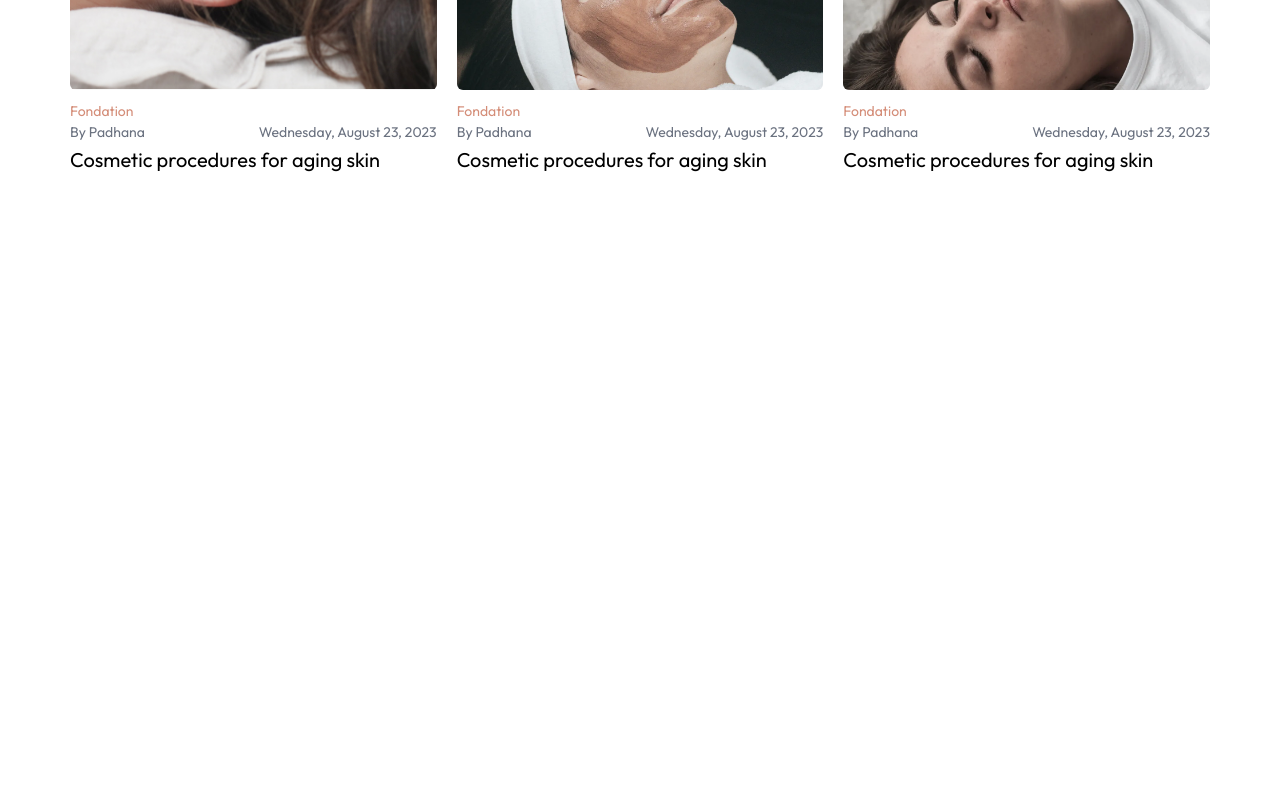
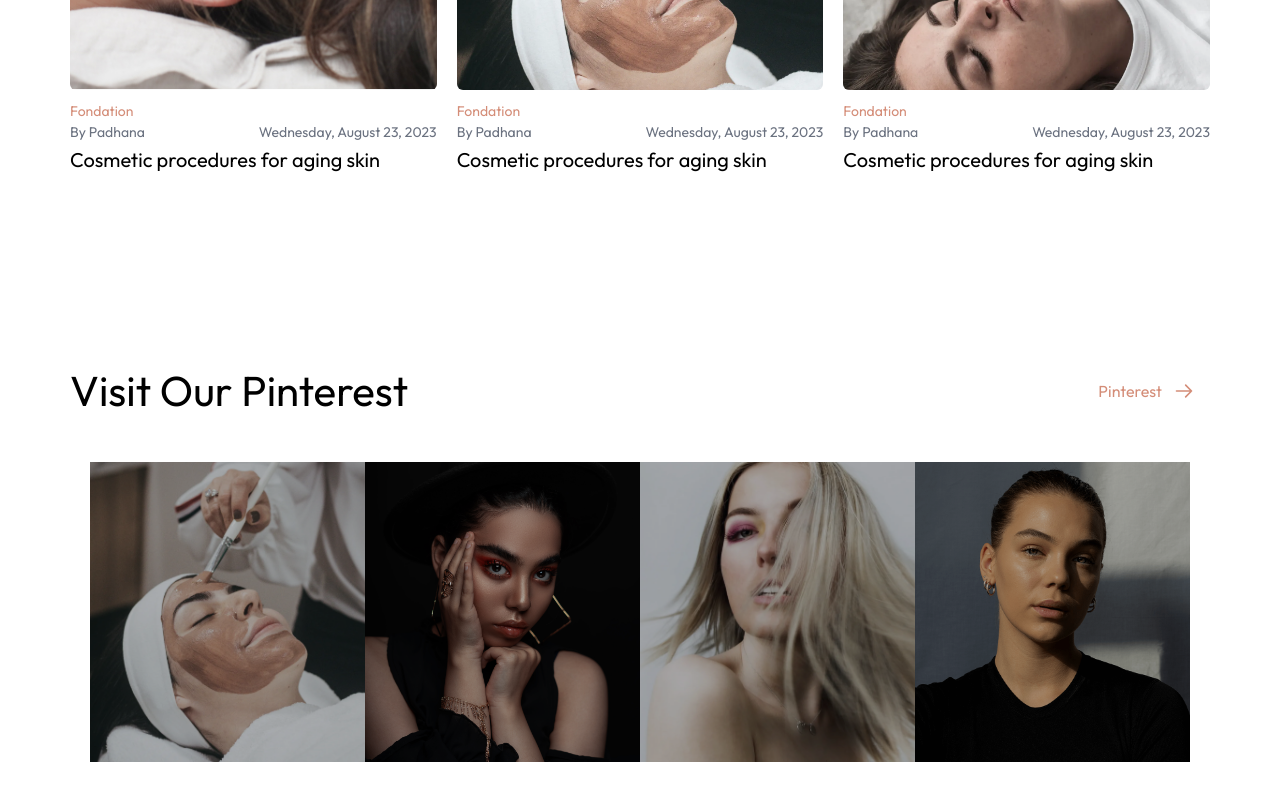
Before and after one commit to Abdullah-167/make-up, a Next.js app: page / in a window 1280 px wide. Shown: the part 3714-4514 px from the top of the page. Before the commit the page ends 3993 px from the top, so only its background shows below. Built offline with nearby package versions, Linux system fonts and the light colour scheme.

Commit message:
commit done

```diff
--- /dev/null
+++ b/src/Components/Common/Instagram.tsx
@@ -0,0 +1,85 @@
+import Image from 'next/image';
+import { useState } from 'react';
+import { BsPinterest } from 'react-icons/bs';
+import Container from './Layout/Container';
+
+const Instagram = () => {
+    const [hoveredIndex, setHoveredIndex] = useState(null);
+
+    const handleHover = (index: any) => {
+        setHoveredIndex(index);
+    };
+
+    return (
+        <section>
+            <Container>
+                <div className='py-20'>
+                    <div className='flex justify-between items-center'>
+                        <span className='text-[42px] text-center sm:text-left'>
+                            Visit Our Pinterest
+                        </span>
+                        <div className="relative cursor-pointer inline-flex items-center justify-start py-3 pl-4 pr-12 overflow-hidden  text-[#D48D78] transition-all duration-150 ease-in-out rounded hover:pl-10 hover:pr-6 group">
+                            <span className="absolute bottom-0 left-0 w-full h-1 transition-all duration-150 ease-in-out group-hover:h-full"></span>
+                            <span className="absolute right-0 pr-4 duration-500 ease-out group-hover:translate-x-12">
+                                <svg className="w-5 h-5 text-[#D48D78]" fill="none" stroke="currentColor" viewBox="0 0 24 24" xmlns="http://www.w3.org/2000/svg"><path stroke-linecap="round" stroke-linejoin="round" stroke-width="2" d="M14 5l7 7m0 0l-7 7m7-7H3"></path></svg>
+                            </span>
+                            <span className="absolute left-0 pl-2.5 -translate-x-12 group-hover:translate-x-0 ease-out duration-500">
+                                <svg className="w-5 h-5 text-tertiary" fill="none" stroke="currentColor" viewBox="0 0 24 24" xmlns="http://www.w3.org/2000/svg"><path stroke-linecap="round" stroke-linejoin="round" stroke-width="2" d="M14 5l7 7m0 0l-7 7m7-7H3"></path></svg>
+                            </span>
+                            <span className="relative w-full text-left transition-colors duration-500 ease-in-out group-hover:text-tertiary">Pinterest</span>
+                        </div>
+                    </div>
+                    <div className="grid grid-cols-1 sm:grid-cols-2 md:grid-cols-4  pt-10 px-5">
+                        {images.map((item, index) => {
+                            return (
+                                <div
+                                    key={index}
+                                    className="relative overflow-hidden cursor-pointer py-5 sm:py-0"
+                                    onMouseEnter={() => handleHover(index)}
+                                    onMouseLeave={() => handleHover(null)}
+                                >
+                                    <Image
+                                        src={item.img}
+                                        alt={item.alt}
+                                        className="w-full h-auto max-h-[300px] min-h-[300px] object-cover"
+                                        width={500}
+                                        height={500}
+                                    />
+                                    <div className="absolute inset-0 flex justify-center items-center bg-black bg-opacity-30 hover:transition-all hover:duration-500 ease-in-out"></div>
+                                    {hoveredIndex === index && (
+                                        <div className="absolute inset-0 flex justify-center items-center hover:bg-black hover:bg-opacity-60 hover:transition-all hover:duration-500 ease-in-out">
+                                            <div className="transition-all duration-500 text-tertiary opacity-60">
+                                                <BsPinterest size={50} />
+                                            </div>
+                                        </div>
+                                    )}
+                                </div>
+                            );
+                        })}
+                    </div>
+                </div>
+            </Container>
+        </section>
+    );
+};
+
+export default Instagram;
+
+const images = [
+    {
+        img: '/womenmakeup.webp',
+        alt: 'laptop',
+    },
+    {
+        img: '/style.jpg',
+        alt: 'mercedes',
+    },
+    {
+        img: '/women3.webp',
+        alt: 'mobile',
+    },
+    {
+        img: '/imgfour.png',
+        alt: 'hand',
+    },
+];
--- a/src/Components/Views/Home/LatestBlog.tsx
+++ b/src/Components/Views/Home/LatestBlog.tsx
@@ -61,8 +61,8 @@ const LatestBlog = () => {
                                         width={700}
                                         height={500}
                                     />
-                                    <div className="effect bg-white absolute top-0 w-2 h-full blur-md z-[100]"></div>
-                                    <div className="effect bg-white absolute top-0 left-4 w-2 h-full blur-md z-[100]"></div>
+                                    <div className="effect bg-[#F8F0E5] absolute top-0 w-2 h-full blur-md z-[100]"></div>
+                                    <div className="effect bg-[#F8F0E5] absolute top-0 left-4 w-2 h-full blur-md z-[100]"></div>
                                 </div>
 
                                 <div className="absolute bottom-9 px-5 z-[1000]">
--- a/src/Components/Views/Home/Video.tsx
+++ b/src/Components/Views/Home/Video.tsx
@@ -5,7 +5,6 @@ const Video: React.FC = () => {
 
     const handleMouseEnter = () => {
         if (videoRef.current) {
-            videoRef.current.currentTime = 0;
             videoRef.current.play();
         }
     };
--- a/src/Components/Views/Home/index.tsx
+++ b/src/Components/Views/Home/index.tsx
@@ -6,6 +6,7 @@ import LatestBlog from './LatestBlog'
 import OurToppic from './OurToppic'
 import Video from './Video'
 import LifeHack from './LifeHack'
+import Instagram from '@/Components/Common/Instagram'
 
 const Home = () => {
     return (
@@ -16,6 +17,7 @@ const Home = () => {
             <OurToppic />
             <Video />
             <LifeHack />
+            <Instagram />
         </Layout>
     )
 }
--- a/src/styles/globals.css
+++ b/src/styles/globals.css
@@ -17,6 +17,7 @@
 
 body {
   font-family: 'Outfit', sans-serif;
+  scrollbar-width: 5px;
 }
 
 
```
